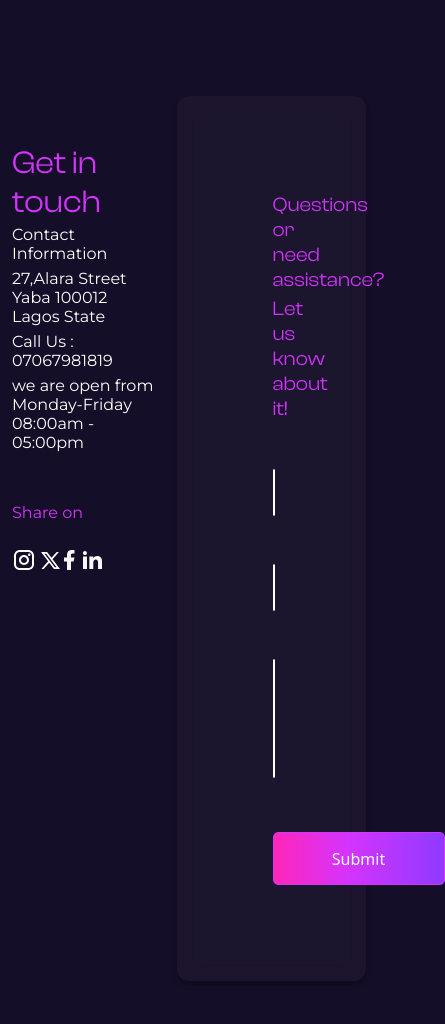
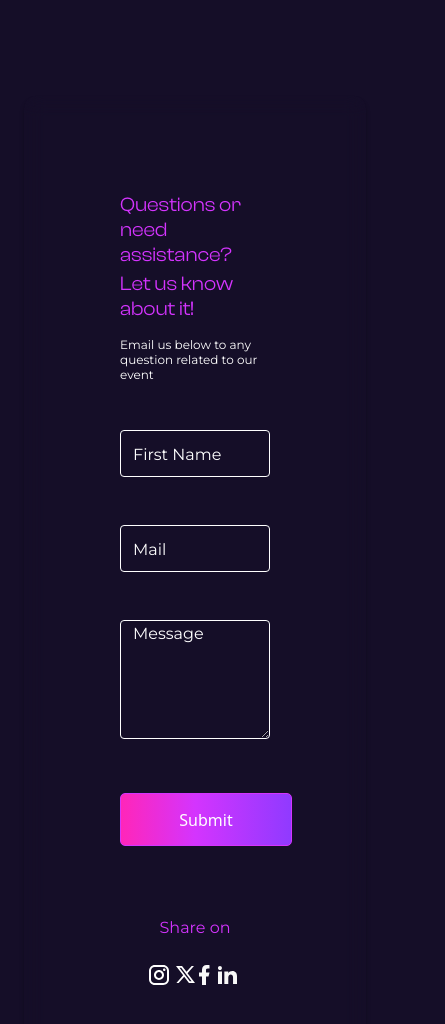
Before and after one commit to adebayoAdesina/GetlinkedChallenge, a React (Create React App) app: page /contact in a window 390 px wide. Shown: the top 1024 px of the page, 445 px wide, since content can reach past the window. Before the commit the page ends 981 px from the top, so only its background shows below. Built offline with nearby package versions, Linux system fonts and the light colour scheme; a web font is replaced by a local one.

Commit message:
mobile contact added.

```diff
--- /dev/null
+++ b/src/Components/ShareIcons.js
@@ -0,0 +1,56 @@
+import React from "react";
+
+export const ShareIcons = () => {
+  return (
+    <div>
+      <svg
+        xmlns="http://www.w3.org/2000/svg"
+        width="24"
+        height="24"
+        viewBox="0 0 24 24"
+        fill="none"
+      >
+        <path
+          d="M7.8 2H16.2C19.4 2 22 4.6 22 7.8V16.2C22 17.7383 21.3889 19.2135 20.3012 20.3012C19.2135 21.3889 17.7383 22 16.2 22H7.8C4.6 22 2 19.4 2 16.2V7.8C2 6.26174 2.61107 4.78649 3.69878 3.69878C4.78649 2.61107 6.26174 2 7.8 2ZM7.6 4C6.64522 4 5.72955 4.37928 5.05442 5.05442C4.37928 5.72955 4 6.64522 4 7.6V16.4C4 18.39 5.61 20 7.6 20H16.4C17.3548 20 18.2705 19.6207 18.9456 18.9456C19.6207 18.2705 20 17.3548 20 16.4V7.6C20 5.61 18.39 4 16.4 4H7.6ZM17.25 5.5C17.5815 5.5 17.8995 5.6317 18.1339 5.86612C18.3683 6.10054 18.5 6.41848 18.5 6.75C18.5 7.08152 18.3683 7.39946 18.1339 7.63388C17.8995 7.8683 17.5815 8 17.25 8C16.9185 8 16.6005 7.8683 16.3661 7.63388C16.1317 7.39946 16 7.08152 16 6.75C16 6.41848 16.1317 6.10054 16.3661 5.86612C16.6005 5.6317 16.9185 5.5 17.25 5.5ZM12 7C13.3261 7 14.5979 7.52678 15.5355 8.46447C16.4732 9.40215 17 10.6739 17 12C17 13.3261 16.4732 14.5979 15.5355 15.5355C14.5979 16.4732 13.3261 17 12 17C10.6739 17 9.40215 16.4732 8.46447 15.5355C7.52678 14.5979 7 13.3261 7 12C7 10.6739 7.52678 9.40215 8.46447 8.46447C9.40215 7.52678 10.6739 7 12 7ZM12 9C11.2044 9 10.4413 9.31607 9.87868 9.87868C9.31607 10.4413 9 11.2044 9 12C9 12.7956 9.31607 13.5587 9.87868 14.1213C10.4413 14.6839 11.2044 15 12 15C12.7956 15 13.5587 14.6839 14.1213 14.1213C14.6839 13.5587 15 12.7956 15 12C15 11.2044 14.6839 10.4413 14.1213 9.87868C13.5587 9.31607 12.7956 9 12 9Z"
+          fill="white"
+        />
+      </svg>
+      <svg
+        xmlns="http://www.w3.org/2000/svg"
+        width="19"
+        height="17"
+        viewBox="0 0 19 17"
+        fill="none"
+      >
+        <path
+          d="M6.04545 0H0L7.13364 9.3619L0.388636 17H2.67727L8.19418 10.7533L12.9545 17H19L11.5658 7.2437L17.9636 0H15.675L10.5053 5.8531L6.04545 0ZM13.8182 15.3L3.45455 1.7H5.18182L15.5455 15.3H13.8182Z"
+          fill="white"
+        />
+      </svg>
+      <svg
+        xmlns="http://www.w3.org/2000/svg"
+        width="11"
+        height="20"
+        viewBox="0 0 11 20"
+        fill="none"
+      >
+        <path
+          d="M7 11.5H9.5L10.5 7.5H7V5.5C7 4.47 7 3.5 9 3.5H10.5V0.14C10.174 0.0970001 8.943 0 7.643 0C4.928 0 3 1.657 3 4.7V7.5H0V11.5H3V20H7V11.5Z"
+          fill="#F8F8F8"
+        />
+      </svg>
+      <svg
+        xmlns="http://www.w3.org/2000/svg"
+        width="24"
+        height="24"
+        viewBox="0 0 24 24"
+        fill="none"
+      >
+        <path
+          d="M6.93994 5C6.93968 5.53043 6.72871 6.03904 6.35345 6.41392C5.97819 6.78881 5.46937 6.99927 4.93894 6.999C4.40851 6.99874 3.89991 6.78777 3.52502 6.41251C3.15014 6.03725 2.93968 5.52843 2.93994 4.998C2.94021 4.46757 3.15117 3.95897 3.52644 3.58408C3.9017 3.20919 4.41051 2.99874 4.94094 2.999C5.47137 2.99927 5.97998 3.21023 6.35486 3.58549C6.72975 3.96075 6.94021 4.46957 6.93994 5ZM6.99994 8.48H2.99994V21H6.99994V8.48ZM13.3199 8.48H9.33994V21H13.2799V14.43C13.2799 10.77 18.0499 10.43 18.0499 14.43V21H21.9999V13.07C21.9999 6.9 14.9399 7.13 13.2799 10.16L13.3199 8.48Z"
+          fill="#F8F8F8"
+        />
+      </svg>
+    </div>
+  );
+};
--- a/src/GlobalStyles/GlobalStyles.js
+++ b/src/GlobalStyles/GlobalStyles.js
@@ -59,6 +59,11 @@ const ContactBoxStyle = styled.div`
   background: rgba(255, 255, 255, 0.03);
   backdrop-filter: blur(10px);
   box-shadow: 0px 4px 4px 0px rgba(0, 0, 0, 0.25);
+
+  @media only screen and (max-width: 1200px) {
+    border: none;
+    background: transparent;
+  }
 `;
 
 const ContactTopColoredText = styled.div`
--- a/src/Views/ContactPage.js
+++ b/src/Views/ContactPage.js
@@ -1,15 +1,21 @@
 import React from "react";
 import { Container, Row } from "react-bootstrap";
 import styled from "styled-components";
-import { ContactTopColoredText, ReadMoreButtonStyle , ContactBoxStyle, } from "../GlobalStyles/GlobalStyles";
-
+import {
+  ContactTopColoredText,
+  ReadMoreButtonStyle,
+  ContactBoxStyle,
+} from "../GlobalStyles/GlobalStyles";
+import useWindowDimensions from "../utils/GetWindowDimensions";
+import { ShareIcons } from "../Components/ShareIcons";
 
 export const ContactPage = () => {
+  const { width } = useWindowDimensions();
   return (
     <ContactPageStyle className="mt-5 pt-5">
       <Container>
-        <Row className="p-o m-0">
-          <div className="col-5 pt-5 p-0 m-0">
+        <Row className="p-o m-0 ">
+          <div className="col-5 pt-5 p-0 m-0 contactLeft">
             <GetTouchStyle>Get in touch</GetTouchStyle>
             <GetTouchSubStyle>
               Contact <br />
@@ -25,63 +31,13 @@ export const ContactPage = () => {
               we are open from Monday-Friday <br />
               08:00am - 05:00pm
             </GetTouchSubStyle>
+
             <Row>
               <ShareTextStyle className="mt-5 mb-4">Share on</ShareTextStyle>
-            </Row>
-            <Row>
-              <div>
-                <svg
-                  xmlns="http://www.w3.org/2000/svg"
-                  width="24"
-                  height="24"
-                  viewBox="0 0 24 24"
-                  fill="none"
-                >
-                  <path
-                    d="M7.8 2H16.2C19.4 2 22 4.6 22 7.8V16.2C22 17.7383 21.3889 19.2135 20.3012 20.3012C19.2135 21.3889 17.7383 22 16.2 22H7.8C4.6 22 2 19.4 2 16.2V7.8C2 6.26174 2.61107 4.78649 3.69878 3.69878C4.78649 2.61107 6.26174 2 7.8 2ZM7.6 4C6.64522 4 5.72955 4.37928 5.05442 5.05442C4.37928 5.72955 4 6.64522 4 7.6V16.4C4 18.39 5.61 20 7.6 20H16.4C17.3548 20 18.2705 19.6207 18.9456 18.9456C19.6207 18.2705 20 17.3548 20 16.4V7.6C20 5.61 18.39 4 16.4 4H7.6ZM17.25 5.5C17.5815 5.5 17.8995 5.6317 18.1339 5.86612C18.3683 6.10054 18.5 6.41848 18.5 6.75C18.5 7.08152 18.3683 7.39946 18.1339 7.63388C17.8995 7.8683 17.5815 8 17.25 8C16.9185 8 16.6005 7.8683 16.3661 7.63388C16.1317 7.39946 16 7.08152 16 6.75C16 6.41848 16.1317 6.10054 16.3661 5.86612C16.6005 5.6317 16.9185 5.5 17.25 5.5ZM12 7C13.3261 7 14.5979 7.52678 15.5355 8.46447C16.4732 9.40215 17 10.6739 17 12C17 13.3261 16.4732 14.5979 15.5355 15.5355C14.5979 16.4732 13.3261 17 12 17C10.6739 17 9.40215 16.4732 8.46447 15.5355C7.52678 14.5979 7 13.3261 7 12C7 10.6739 7.52678 9.40215 8.46447 8.46447C9.40215 7.52678 10.6739 7 12 7ZM12 9C11.2044 9 10.4413 9.31607 9.87868 9.87868C9.31607 10.4413 9 11.2044 9 12C9 12.7956 9.31607 13.5587 9.87868 14.1213C10.4413 14.6839 11.2044 15 12 15C12.7956 15 13.5587 14.6839 14.1213 14.1213C14.6839 13.5587 15 12.7956 15 12C15 11.2044 14.6839 10.4413 14.1213 9.87868C13.5587 9.31607 12.7956 9 12 9Z"
-                    fill="white"
-                  />
-                </svg>
-                <svg
-                  xmlns="http://www.w3.org/2000/svg"
-                  width="19"
-                  height="17"
-                  viewBox="0 0 19 17"
-                  fill="none"
-                >
-                  <path
-                    d="M6.04545 0H0L7.13364 9.3619L0.388636 17H2.67727L8.19418 10.7533L12.9545 17H19L11.5658 7.2437L17.9636 0H15.675L10.5053 5.8531L6.04545 0ZM13.8182 15.3L3.45455 1.7H5.18182L15.5455 15.3H13.8182Z"
-                    fill="white"
-                  />
-                </svg>
-                <svg
-                  xmlns="http://www.w3.org/2000/svg"
-                  width="11"
-                  height="20"
-                  viewBox="0 0 11 20"
-                  fill="none"
-                >
-                  <path
-                    d="M7 11.5H9.5L10.5 7.5H7V5.5C7 4.47 7 3.5 9 3.5H10.5V0.14C10.174 0.0970001 8.943 0 7.643 0C4.928 0 3 1.657 3 4.7V7.5H0V11.5H3V20H7V11.5Z"
-                    fill="#F8F8F8"
-                  />
-                </svg>
-                <svg
-                  xmlns="http://www.w3.org/2000/svg"
-                  width="24"
-                  height="24"
-                  viewBox="0 0 24 24"
-                  fill="none"
-                >
-                  <path
-                    d="M6.93994 5C6.93968 5.53043 6.72871 6.03904 6.35345 6.41392C5.97819 6.78881 5.46937 6.99927 4.93894 6.999C4.40851 6.99874 3.89991 6.78777 3.52502 6.41251C3.15014 6.03725 2.93968 5.52843 2.93994 4.998C2.94021 4.46757 3.15117 3.95897 3.52644 3.58408C3.9017 3.20919 4.41051 2.99874 4.94094 2.999C5.47137 2.99927 5.97998 3.21023 6.35486 3.58549C6.72975 3.96075 6.94021 4.46957 6.93994 5ZM6.99994 8.48H2.99994V21H6.99994V8.48ZM13.3199 8.48H9.33994V21H13.2799V14.43C13.2799 10.77 18.0499 10.43 18.0499 14.43V21H21.9999V13.07C21.9999 6.9 14.9399 7.13 13.2799 10.16L13.3199 8.48Z"
-                    fill="#F8F8F8"
-                  />
-                </svg>
-              </div>
+              <ShareIcons />
             </Row>
           </div>
-          <div className="col-7 ">
+          <div className="col-7 contactRight">
             <ContactBoxStyle className="p-5">
               <div className="p-5">
                 <ContactTopColoredText>
@@ -90,6 +46,13 @@ export const ContactPage = () => {
                 <ContactTopColoredText className="mt-1">
                   Let us know about it!
                 </ContactTopColoredText>
+                {width < 1200 ? (
+                  <ContactSubTitleStyle className="mt-3">
+                    Email us below to any question related to our event
+                  </ContactSubTitleStyle>
+                ) : (
+                  ""
+                )}
                 <input
                   className="contactOne w-100 mt-5"
                   placeholder="First Name"
@@ -109,9 +72,18 @@ export const ContactPage = () => {
                     <ReadMoreButtonStyle className="mt-5">
                       Submit
                     </ReadMoreButtonStyle>
-
                   </div>
                 </Row>
+                {width < 1200 ? (
+                  <div className="text-center pt-4">
+                    <ShareTextStyle className="mt-5 mb-4">
+                      Share on
+                    </ShareTextStyle>
+                    <ShareIcons />
+                  </div>
+                ) : (
+                  ""
+                )}
               </div>
             </ContactBoxStyle>
           </div>
@@ -156,6 +128,15 @@ const ContactPageStyle = styled.div`
     font-weight: 400;
     line-height: normal;
   }
+
+  @media only screen and (max-width: 1200px) {
+    .contactLeft {
+      display: none;
+    }
+    .contactRight {
+      width: 100%;
+    }
+  }
 `;
 
 const GetTouchStyle = styled.div`
@@ -185,3 +166,11 @@ const ShareTextStyle = styled.div`
   font-weight: 400;
   line-height: normal;
 `;
+
+const ContactSubTitleStyle = styled.div`
+  font-family: Montserrat;
+  font-size: 12px;
+  font-style: normal;
+  font-weight: 400;
+  line-height: normal;
+`;
--- a/src/Views/RegistrationPage.js
+++ b/src/Views/RegistrationPage.js
@@ -15,10 +15,21 @@ import {
 } from "../GlobalStyles/GlobalStyles";
 import { useDispatch, useSelector } from "react-redux";
 import { CategoriesListAction } from "../Store/Actions/CategoriesListAction";
+import axios from "axios";
+import { registration_url } from "../API/api";
 
 export const RegistrationPage = () => {
   // const navigation = useNavigate();
   const [showShadow, setShowShadow] = useState(false);
+  const [registrationForm, setRegistrationForm] = useState({
+    email: "sample@eexample.com",
+    phone_number: "0903322445533",
+    team_name: "Space Explore",
+    group_size: 10,
+    project_topic: "Web server propagation",
+    category: 1,
+    privacy_poclicy_accepted: true,
+  });
   const exitDetail = (e) => {
     // const element = e.target;
     // if (element.classList.contains("shadow")) {
@@ -39,7 +50,29 @@ export const RegistrationPage = () => {
   }, [dispatch]);
 
   const { categories } = useSelector((state) => state.isCategories);
-  console.log(categories);
+
+  const url = registration_url();
+  const registerNewUser = async (e) => {
+    e.preventDefault();
+
+    try {
+      const response = await axios.post(
+        url,
+        registrationForm,
+        {
+          headers: {
+            "Content-Type": "application/json",
+          },
+        }
+      );
+
+      exitDetail();
+      // Handle the response data here
+    } catch (error) {
+      console.error("Error:", error.response.data);
+      // Handle errors here
+    }
+  };
   return (
     <RegistrationPageStyle className="mt-5 pt-5">
       <Container>
@@ -146,7 +179,7 @@ export const RegistrationPage = () => {
                 <Row>
                   <div className="text-center">
                     <ReadMoreButtonStyle
-                      onClick={exitDetail}
+                      onClick={registerNewUser}
                       className="mt-2 w-100"
                     >
                       Register Now
@@ -258,6 +291,7 @@ const RegistrationPageStyle = styled.div`
     border-radius: 4px;
     border: 1px solid #fff;
     padding: 0 8%;
+    color: #d434fe;
     box-shadow: 0px 4px 4px 0px rgba(0, 0, 0, 0.25);
   }
   .registerOne::placeholder {
@@ -284,7 +318,6 @@ const RegistrationPageStyle = styled.div`
       color: #ffffff !important;
       background: #150e28 !important;
     }
-
   }
 `;
 
```
Lines whose indentation alone changed are shown as unchanged.
